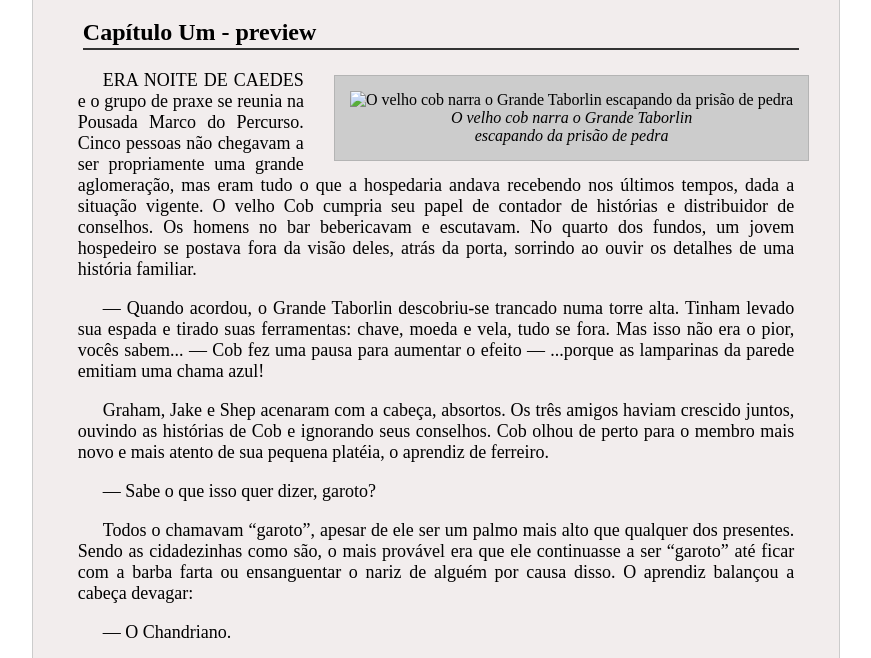
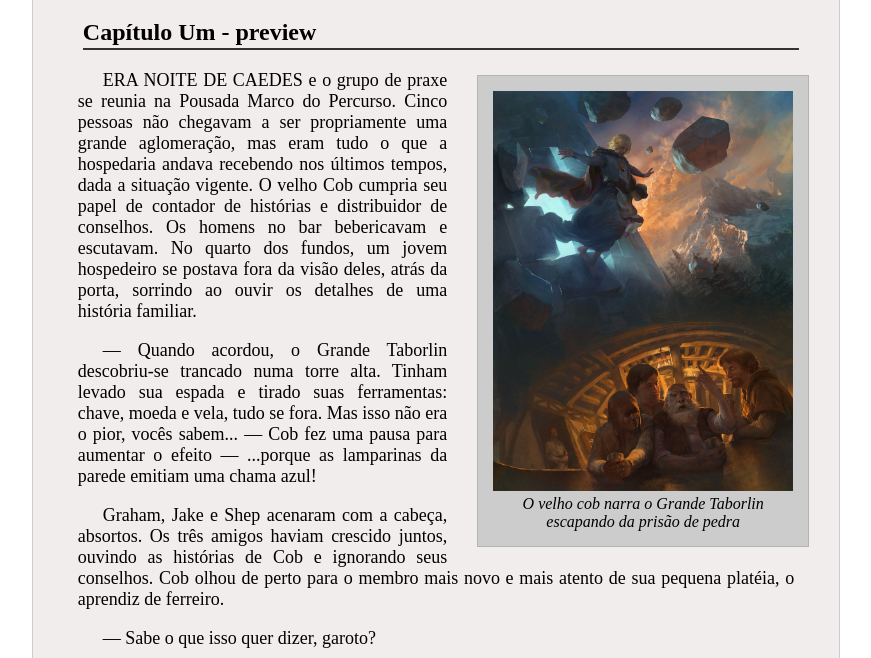
Before and after one commit to saulompg/o-nome-do-vento-preview, a plain HTML site: page index.html in a window 1280 px wide. Shown: the part 62-720 px from the top of the page, without its empty margins (204-1075 px from the left). Drawn offline with Linux system fonts and the light colour scheme.

Commit message:
Update index.html

```diff
--- a/index.html
+++ b/index.html
@@ -12,7 +12,7 @@
         <h2>Capítulo Um - preview</h2>
 
         <figure>
-        <img class="imagem" src="img/taborlin_the_great.jfif" alt="O velho cob narra o Grande Taborlin escapando da prisão de pedra">
+        <img class="imagem" src="taborlin_the_great.jfif" alt="O velho cob narra o Grande Taborlin escapando da prisão de pedra">
         <figcaption>O velho cob narra o Grande Taborlin</figcaption>
         <figcaption>escapando da prisão de pedra</figcaption>
         </figure>
```
